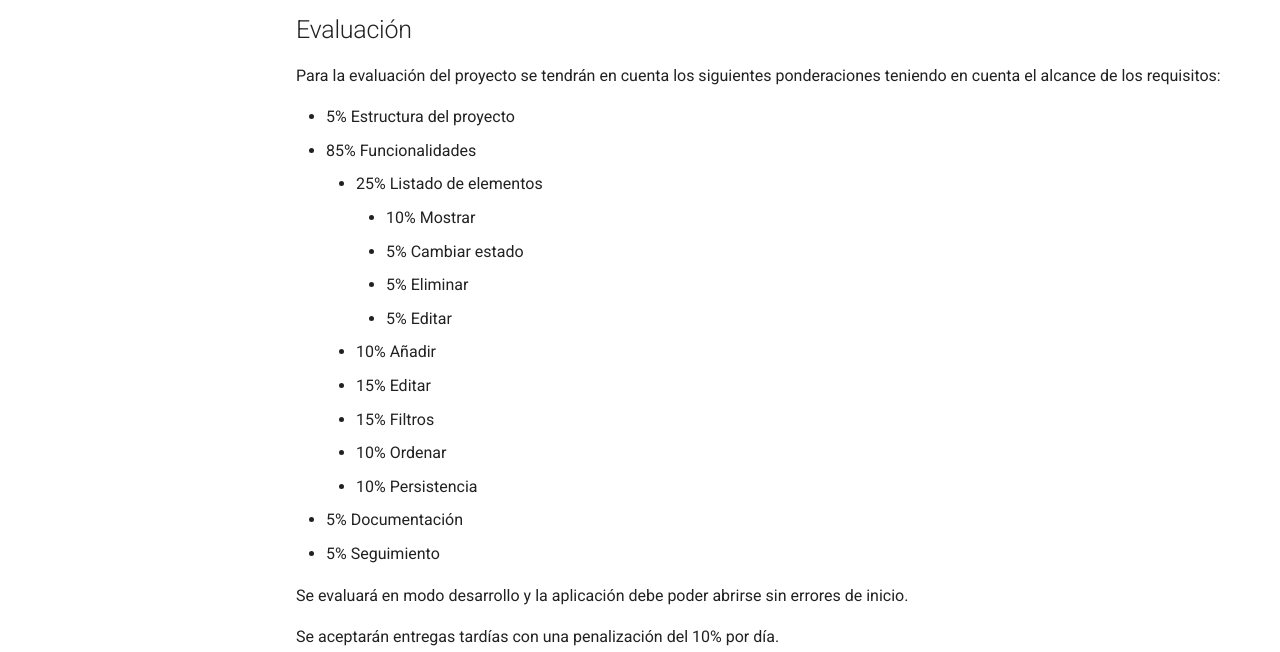
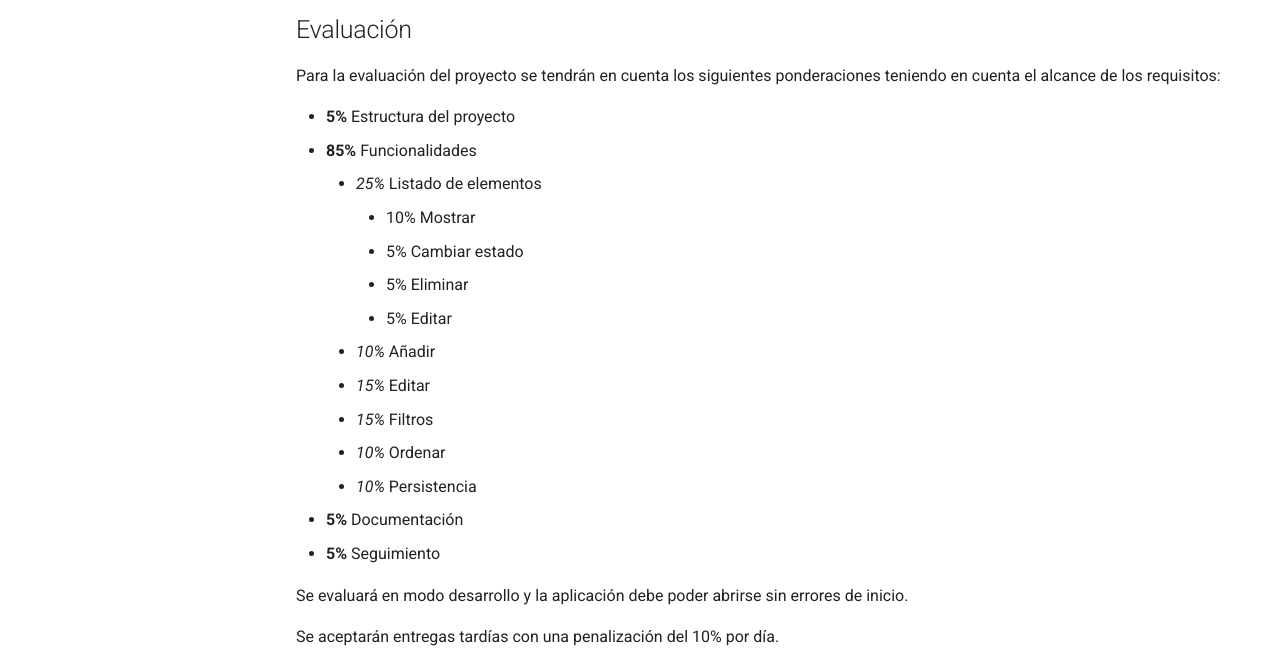
Before and after one commit to jsanvil/din24, an MkDocs documentation site: the page built from docs/proyectos/01_watchlist.md, in a window 1280 px wide and 900 px high, scrolled down 2307 px. Shown: the part 182-834 px from the top of the window. Built offline with MkDocs 1.6.1 and Material for MkDocs 9.7.7, drawn with Linux system fonts in a browser that asks for light colours.

```diff
--- a/docs/proyectos/01_watchlist.md
+++ b/docs/proyectos/01_watchlist.md
@@ -69,20 +69,20 @@ El objetivo de este proyecto es crear una aplicación en _Electron_ que permita
 
 Para la evaluación del proyecto se tendrán en cuenta los siguientes ponderaciones teniendo en cuenta el alcance de los requisitos:
 
-- 5% Estructura del proyecto
-- 85% Funcionalidades
-    - 25% Listado de elementos
+- **5%** Estructura del proyecto
+- **85%** Funcionalidades
+    - _25%_ Listado de elementos
         - 10% Mostrar
         - 5% Cambiar estado
         - 5% Eliminar
         - 5% Editar
-    - 10% Añadir
-    - 15% Editar
-    - 15% Filtros
-    - 10% Ordenar
-    - 10% Persistencia
-- 5% Documentación
-- 5% Seguimiento
+    - _10%_ Añadir
+    - _15%_ Editar
+    - _15%_ Filtros
+    - _10%_ Ordenar
+    - _10%_ Persistencia
+- **5%** Documentación
+- **5%** Seguimiento
 
 Se evaluará en modo desarrollo y la aplicación debe poder abrirse sin errores de inicio.
 
```
